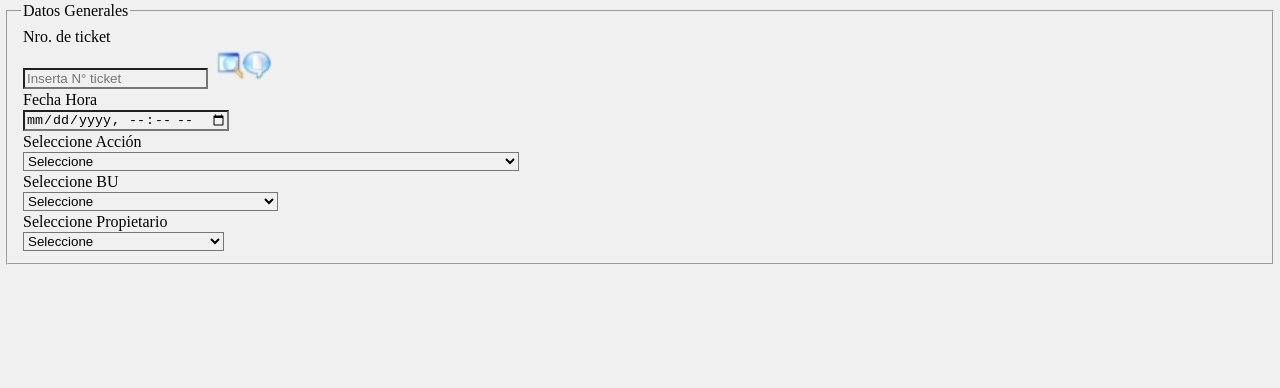
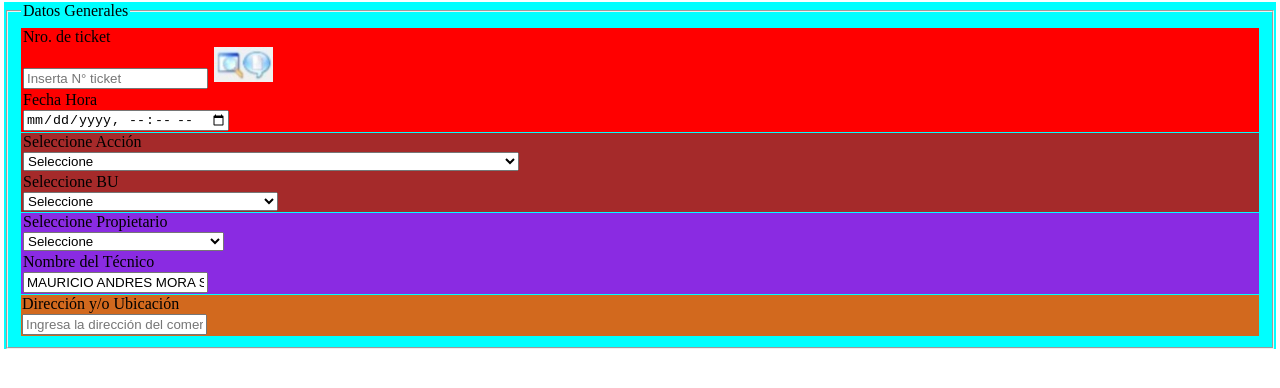
Before and after one commit to KhristShowIP993/Proyecto-FA, a plain HTML site: page index.html in a window 1280 px wide. Drawn offline with Linux system fonts and the light colour scheme.

Commit message:
Primer bloque de parametros

```diff
--- a/assets/style.css
+++ b/assets/style.css
@@ -1,4 +1,23 @@
 *{
     margin: 1px;
-    background-color: #F0F0F0;
 }
+
+.DatosGenerales{
+    background-color: aqua;
+}
+
+.Nticket_FechaHora{
+    background-color: red;
+}
+
+.SeleccioneAccion_SeleccioneBU{
+    background-color: brown;
+}
+
+.SeleccionePropietaro_NombreTecnico{
+    background-color: blueviolet;
+}
+
+.DirecciónyUbicación{
+    background-color: chocolate;
+}
--- a/index.html
+++ b/index.html
@@ -14,7 +14,7 @@
                     <fieldset>
                         <legend>Datos Generales </legend>
 
-                        <div class="Nticket&FechaHora">
+                        <div class="Nticket_FechaHora">
                             <div>
                                 <label for="nticket">Nro. de ticket</label><br>
                                     <input type="text" id="nticket" placeholder="Inserta N° ticket">
@@ -26,7 +26,7 @@
                             </div>
                         </div>
 
-                        <div class="SeleccioneAccion&SeleccioneBU">
+                        <div class="SeleccioneAccion_SeleccioneBU">
                             <div>
                             <label for="SeleccioneAccion">Seleccione Acción</label> <br>
                                 <select id="SeleccioneAccion" name="SeleccioneAccion">
@@ -60,7 +60,7 @@
                                 </div>
                             </div>
 
-                            <div class="SeleccionePropietaroi&NombreTecnico">
+                            <div class="SeleccionePropietaro_NombreTecnico">
                                 <div>
                                     <label for="SeleccionePropietario">Seleccione Propietario</label><br>
                                     <select id="SeleccionePropietario" name="SeleccionePropietario">
@@ -70,6 +70,15 @@
                                         <option selected>Seleccione</option>
                                     </select>
                                 </div>
+                                <div>
+                                    <label for="NombreTecnico">Nombre del Técnico</label><br>
+                                    <input type="text" id="NombreTecnico" value="MAURICIO ANDRES MORA SALGADO" readonly>
+                                </div>
+                            </div>
+
+                            <div class="DirecciónyUbicación">
+                                <label for="DirecciónyUbicación">Dirección y/o Ubicación</label><br>
+                                <input type="text" id="DirecciónyUbicación" placeholder="Ingresa la dirección del comercio">
                             </div>
 
                         </div>
```
